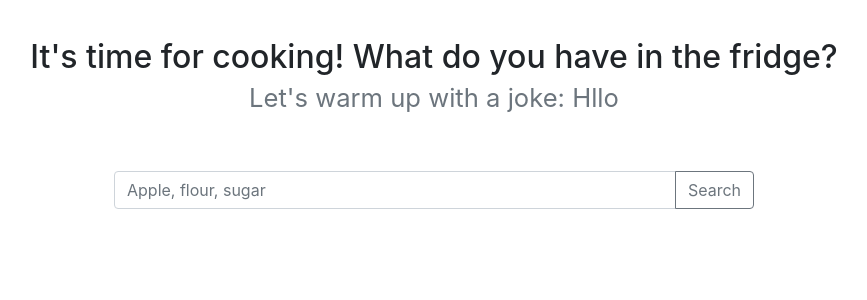
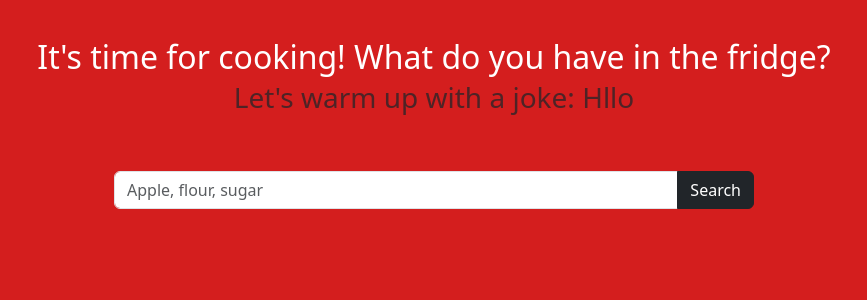
Before and after one commit to suranaaarav/Byte-Bites, a Flask app: page / in a window 1280 px wide. Shown: the top 300 px of the page, without its empty margins (206-1073 px from the left). Run offline with Flask 3, Linux system fonts and the light colour scheme; some libraries are stand-ins or nearby versions.

Commit message:
added css

```diff
--- a/static/style.css
+++ b/static/style.css
@@ -1,9 +1,32 @@
-body {
-    background-color: #ad4848;
-    color: #212529;
-    font-size: 1rem;
-    font-weight: 400;
-    line-height: 1.5;
-    margin: 0;
-    text-align: left;
-}
+body{
+    background-color: #d41e1e;
+  }
+
+  h2 {
+    color: #ffffff;
+  }
+
+  /* .full_form{
+    padding: 10%;
+    width: max-content;
+    height: max-content;
+    border-radius: 5px;
+    background-color: #ffffff;
+  } */
+
+  .form_recipes{
+    transition: transform 0.3s ease;
+  }
+  .form_recipes:hover{
+    transform: translateY(-5px);
+  }
+  .btn btn-dark{
+    color: #000000;
+    border-radius: 2px;
+    transition: transform 0.3s ease;
+  }
+  .btn btn-dark:hover{
+    color: #ffffff;
+    border-radius: 2px;
+    transform: translateY(-1px);
+  }
--- a/templates/index.html
+++ b/templates/index.html
@@ -1,5 +1,4 @@
 <!doctype html>
-<link href="/static/styles.css" rel="stylesheet">
 <html lang="en">
   <head>
   <!-- Required meta tags -->
@@ -7,6 +6,8 @@
   <meta name="viewport" content="width=device-width, initial-scale=1, shrink-to-fit=no">
   <!-- Bootstrap CSS -->
   <link rel="stylesheet" href="https://stackpath.bootstrapcdn.com/bootstrap/4.2.1/css/bootstrap.min.css" integrity="sha384-GJzZqFGwb1QTTN6wy59ffF1BuGJpLSa9DkKMp0DgiMDm4iYMj70gZWKYbI706tWS" crossorigin="anonymous">
+  <link href="https://cdn.jsdelivr.net/npm/bootstrap@5.3.2/dist/css/bootstrap.min.css" rel="stylesheet" integrity="sha384-T3c6CoIi6uLrA9TneNEoa7RxnatzjcDSCmG1MXxSR1GAsXEV/Dwwykc2MPK8M2HN" crossorigin="anonymous">
+  <link rel="stylesheet" href="/static/style.css">
 
   <!-- Optional JavaScript -->
   <!-- jQuery first, then Popper.js, then Bootstrap JS -->
--- a/templates/search.html
+++ b/templates/search.html
@@ -3,18 +3,21 @@
 {% block body %}
 
 <center>
+    <div class="full_form">
         <h2 style="padding-top: 3%;">
             It's time for cooking! What do you have in the fridge? <br>
             <small class="text-muted"> Let's warm up with a joke: {{ joke }} </small>
         </h2>
         <br><br>
-  <form action="/recipes">
+        <form class="form_recipes" action="/recipes">
             <div class="input-group mb-3" style="max-width: 50%;">
                 <input type="text" class="form-control" placeholder="Apple, flour, sugar" aria-label="Ingridients" aria-describedby="button-addon2" name="ingridients">
                 <div class="input-group-append">
-              <button class="btn btn-outline-secondary" type="submit" id="button-addon2">Search</button>
+                    <button class="btn btn-dark" type="submit" id="button-addon2">Search</button>
                 </div>
             </div>
         </form>
+    </div>
 </center>
+
 {% endblock %}
```
Lines whose indentation alone changed are shown as unchanged.
